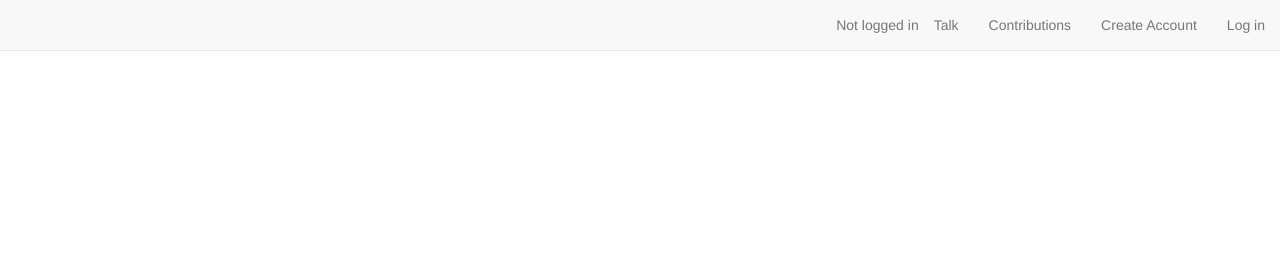
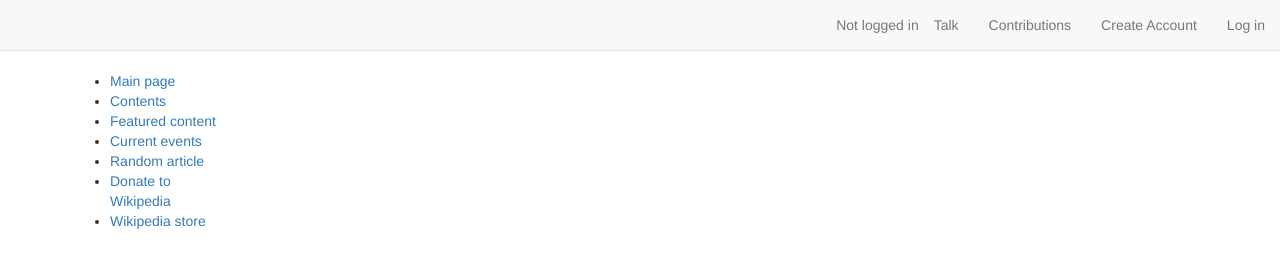
Before and after one commit to bobbymart1n/wikipedia-revamp-project, a plain HTML site: page index.html in a window 1280 px wide. Drawn offline with Linux system fonts and the light colour scheme.

Commit message:
add new navbar(mainpage, etc.)

```diff
--- a/index.html
+++ b/index.html
@@ -18,5 +18,20 @@
         <p class="navbar-text navbar-right">Not logged in</p>
       </div>
     </nav>
+    <div class="container">
+      <div class="row">
+        <div class="col-md-2">
+          <ul>
+            <li><a href="#">Main page</a></li>
+            <li><a href="#">Contents</a></li>
+            <li><a href="#">Featured content</a></li>
+            <li><a href="#">Current events</a></li>
+            <li><a href="#">Random article</a></li>
+            <li><a href="#">Donate to Wikipedia</a></li>
+            <li><a href="#">Wikipedia store</a></li>
+          </ul>
+        </div>
+      </div>
+    </div>
   </body>
 </html>
```
